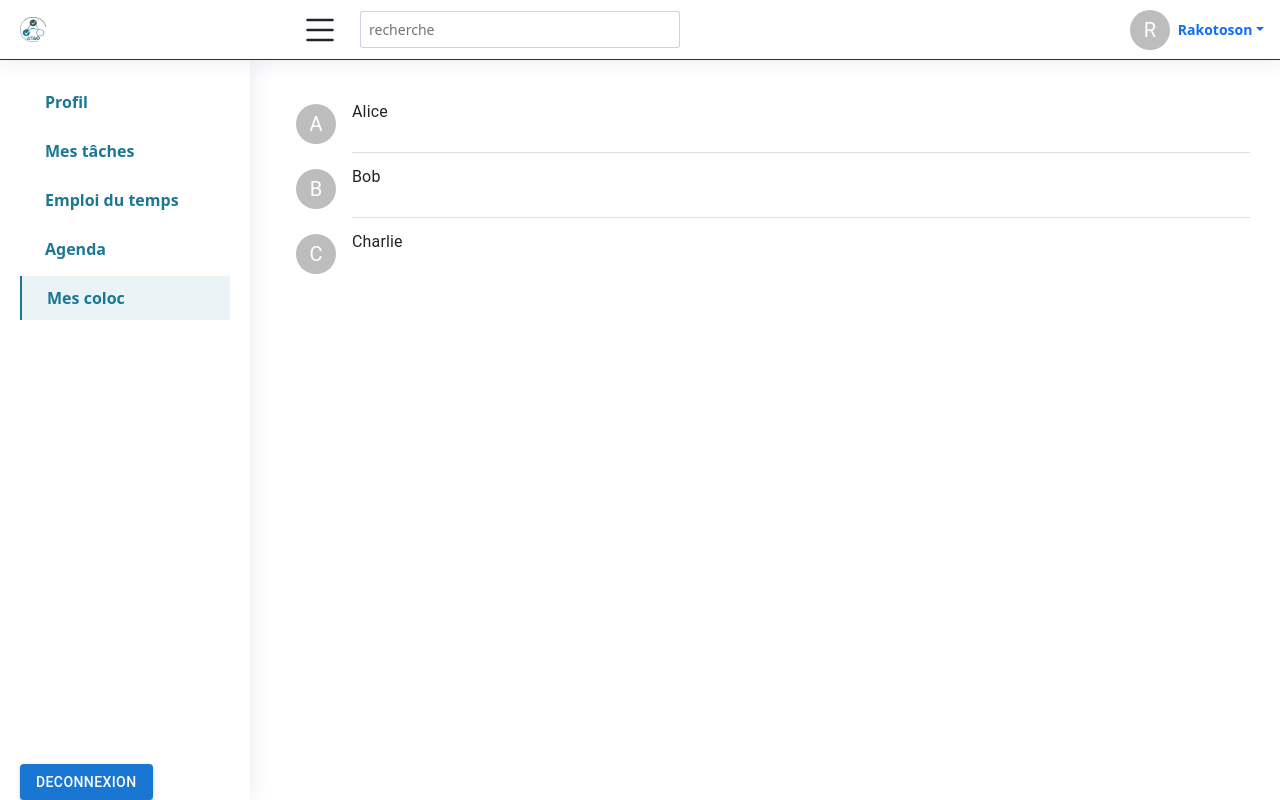
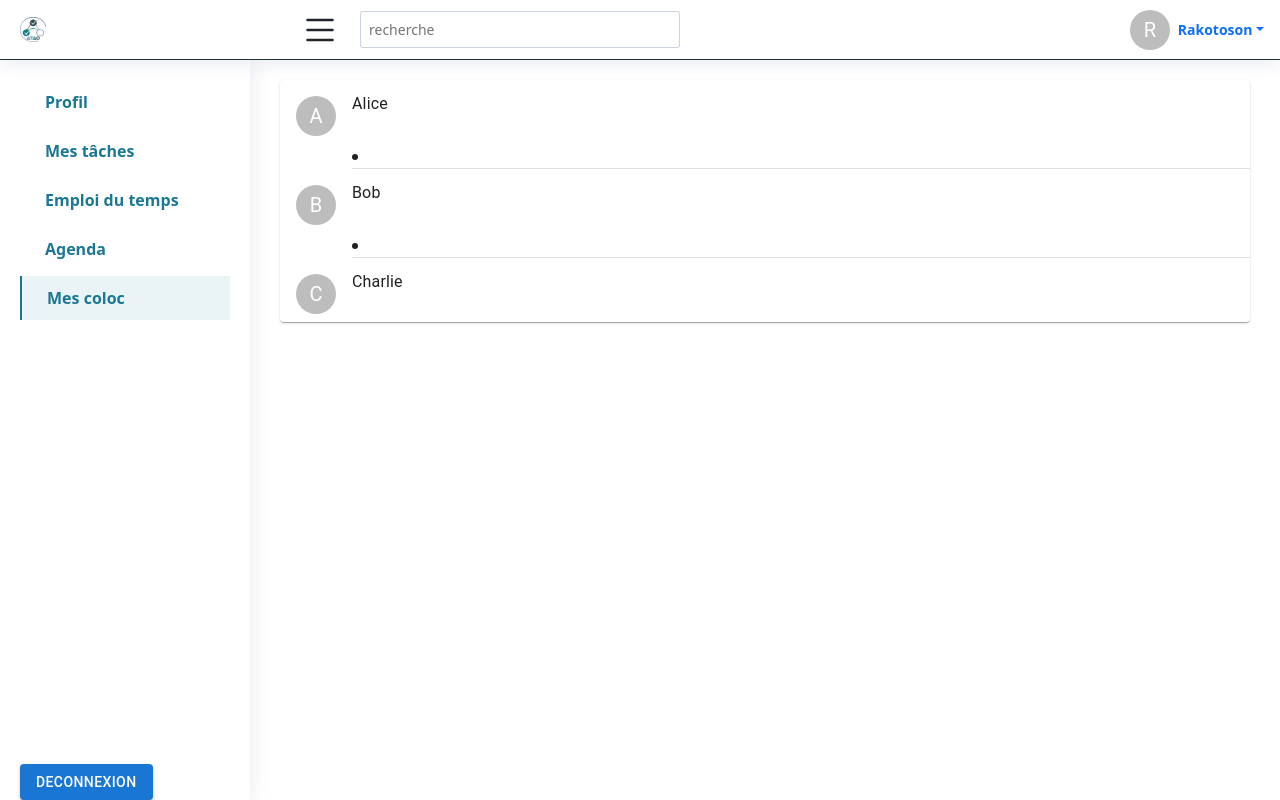
Before and after one commit to Shiro-cha/atao-front, a React (Create React App) app: page /coloc in a window 1280 px wide. Built offline with nearby package versions, Linux system fonts and the light colour scheme.

Commit message:
Message by stp

```diff
--- a/src/components/ColocComponent.js
+++ b/src/components/ColocComponent.js
@@ -1,6 +1,6 @@
 import React from 'react';
 
-import List from '@mui/material/List';
+import Card from '@mui/material/Card';
 import ListItem from '@mui/material/ListItem';
 import ListItemAvatar from '@mui/material/ListItemAvatar';
 import Avatar from '@mui/material/Avatar';
@@ -26,7 +26,7 @@ export default function ColocComponent() {
 
   return (
   <main  id="main" className="main">
-    <List >
+    <Card >
       {roommateList.map((roommate, index) => (
         <React.Fragment key={index}>
           <ListItem alignItems="flex-start" button>
@@ -40,7 +40,7 @@ export default function ColocComponent() {
           {index !== roommateList.length - 1 && <Divider variant="inset" component="li" />}
         </React.Fragment>
       ))}
-    </List>
+    </Card>
     </main>
   );
 }
```
